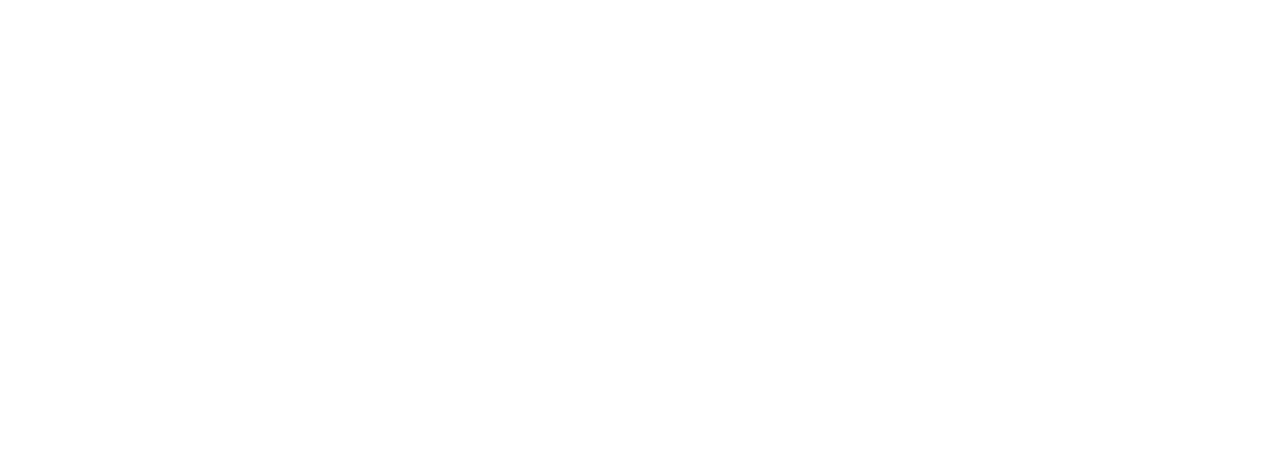
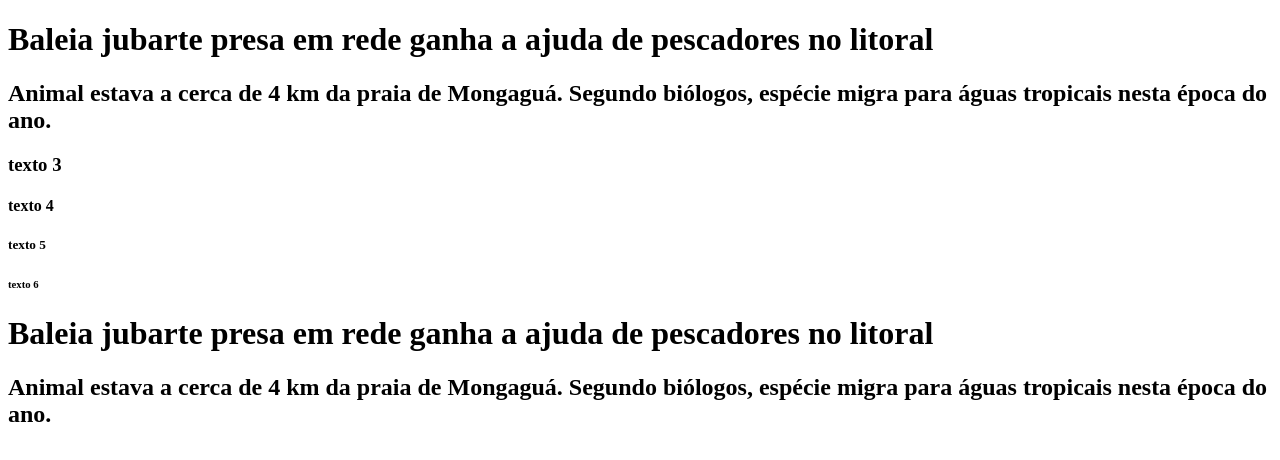
Before and after one commit to Woimarina/exercicios-limpos, a plain HTML site: page unidade05/exercicio01/index.html in a window 1280 px wide. Drawn offline with Linux system fonts and the light colour scheme.

Commit message:
atualização

```diff
--- a/unidade05/exercicio01/index.html
+++ b/unidade05/exercicio01/index.html
@@ -6,6 +6,19 @@
 
     </head>
     <body>
+        <h1>Baleia jubarte presa em rede ganha a ajuda de pescadores no litoral</h1>
+        <h2>Animal estava a cerca de 4 km da praia de Mongaguá. Segundo biólogos, espécie migra para águas tropicais nesta época do ano.</h2>
+        <h3>texto 3</h3>
+        <h4>texto 4</h4>
+        <h5>texto 5</h5>
+        <h6>texto 6</h6>
+
+        <!--hGroup agrupamento de textos-->
+        <hgroup>
+            <h1>Baleia jubarte presa em rede ganha a ajuda de pescadores no litoral</h1>
+            <h2>Animal estava a cerca de 4 km da praia de Mongaguá. Segundo biólogos, espécie migra para águas tropicais nesta época do ano.</h2>
+
+        </hgroup>
 
     </body>
 </html>
```
Also changed, not shown: unidade05/exercicio02/index.html (+6 -0 lines), unidade05/exercicio03/index.html (+3 -3 lines), unidade05/exercicio06/uso_tag_em.html (+1 -1 lines), unidade05/exercicio06/uso_tag_i.html (+1 -1 lines).
